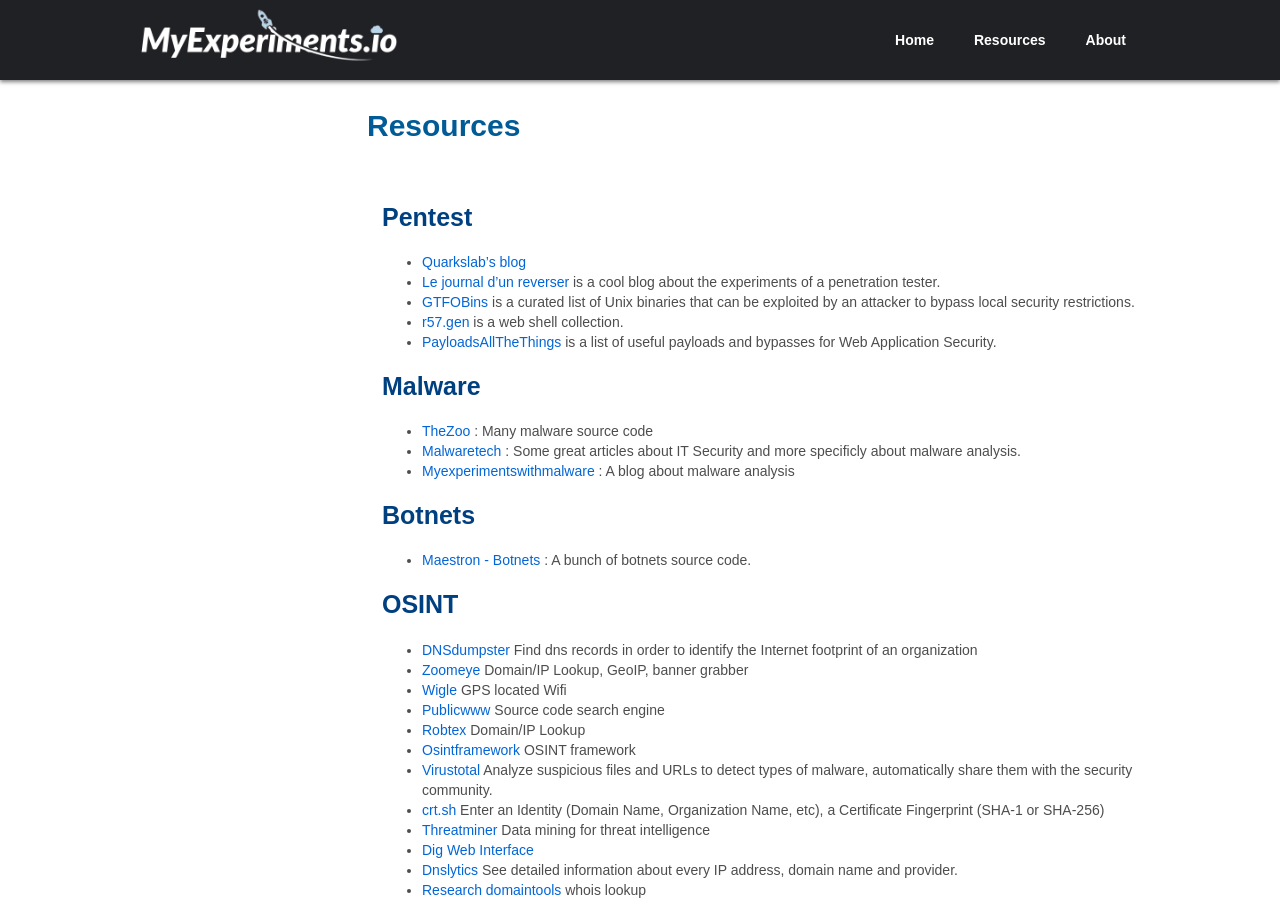
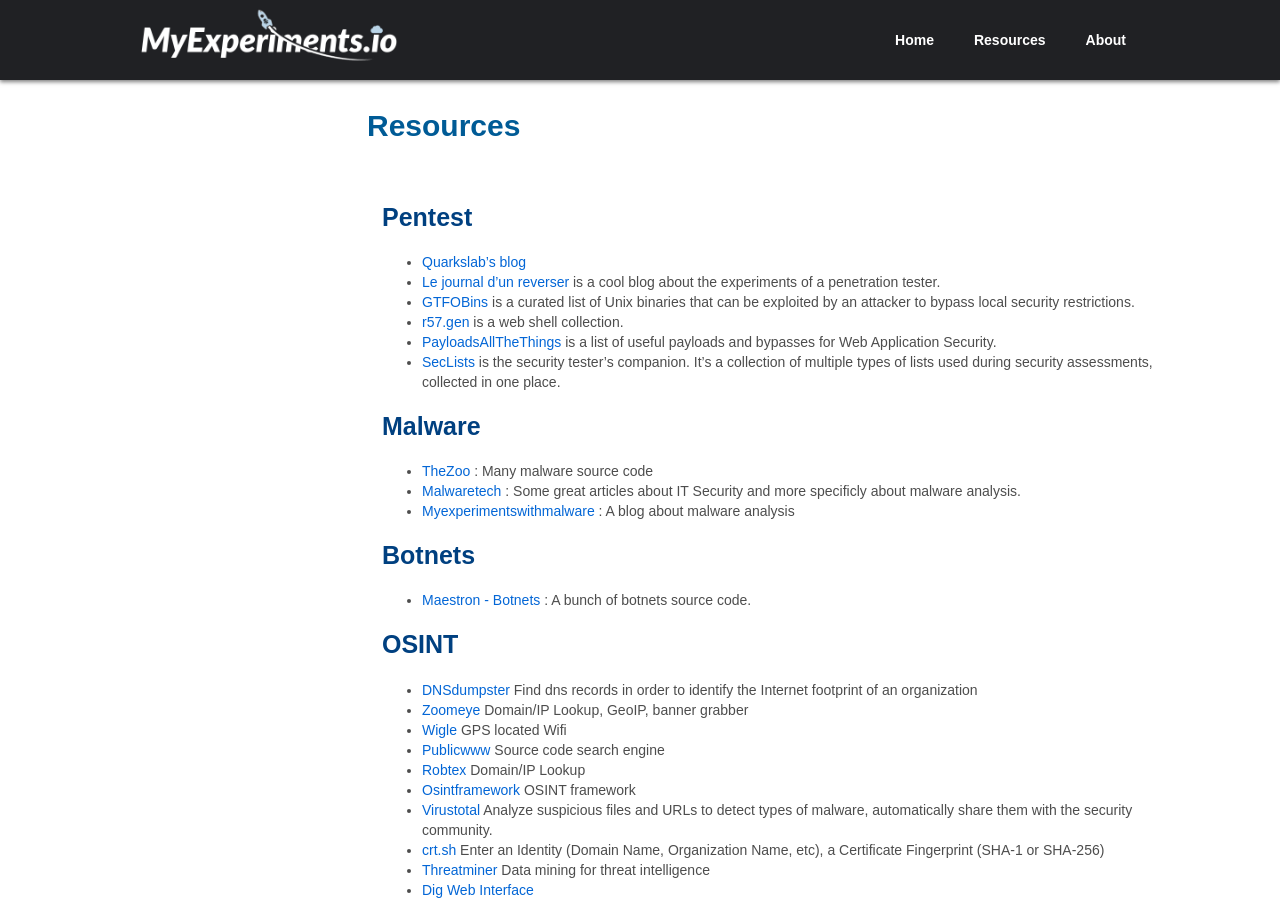
Before and after one commit to myexperiments-blog/myexperiments-blog.github.io, a Jekyll site: the page built from resources.md, in a window 1280 px wide and 900 px high. Built offline with Jekyll 4.4.1, drawn with Linux system fonts in a browser that asks for light colours; comment, search, counter and statistics services are not loaded.

Commit message:
update resources

```diff
--- a/resources.md
+++ b/resources.md
@@ -13,6 +13,7 @@
 - [GTFOBins](https://gtfobins.github.io/) is a curated list of Unix binaries that can be exploited by an attacker to bypass local security restrictions.
 - [r57.gen](http://www.r57.gen.tr/) is a web shell collection.
 - [PayloadsAllTheThings](https://github.com/swisskyrepo/PayloadsAllTheThings) is a list of useful payloads and bypasses for Web Application Security.
+- [SecLists](https://github.com/danielmiessler/SecLists) is the security tester's companion. It's a collection of multiple types of lists used during security assessments, collected in one place.
 
 # Malware
 
```
